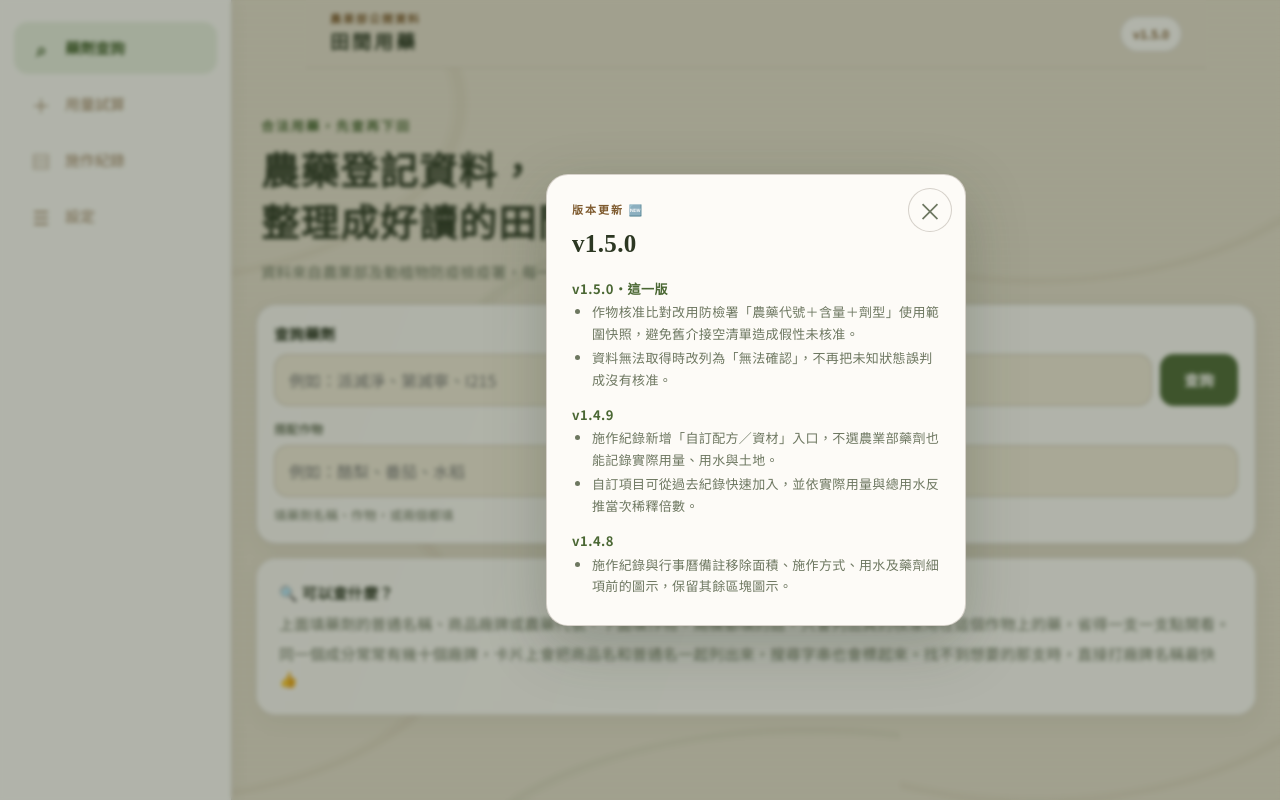
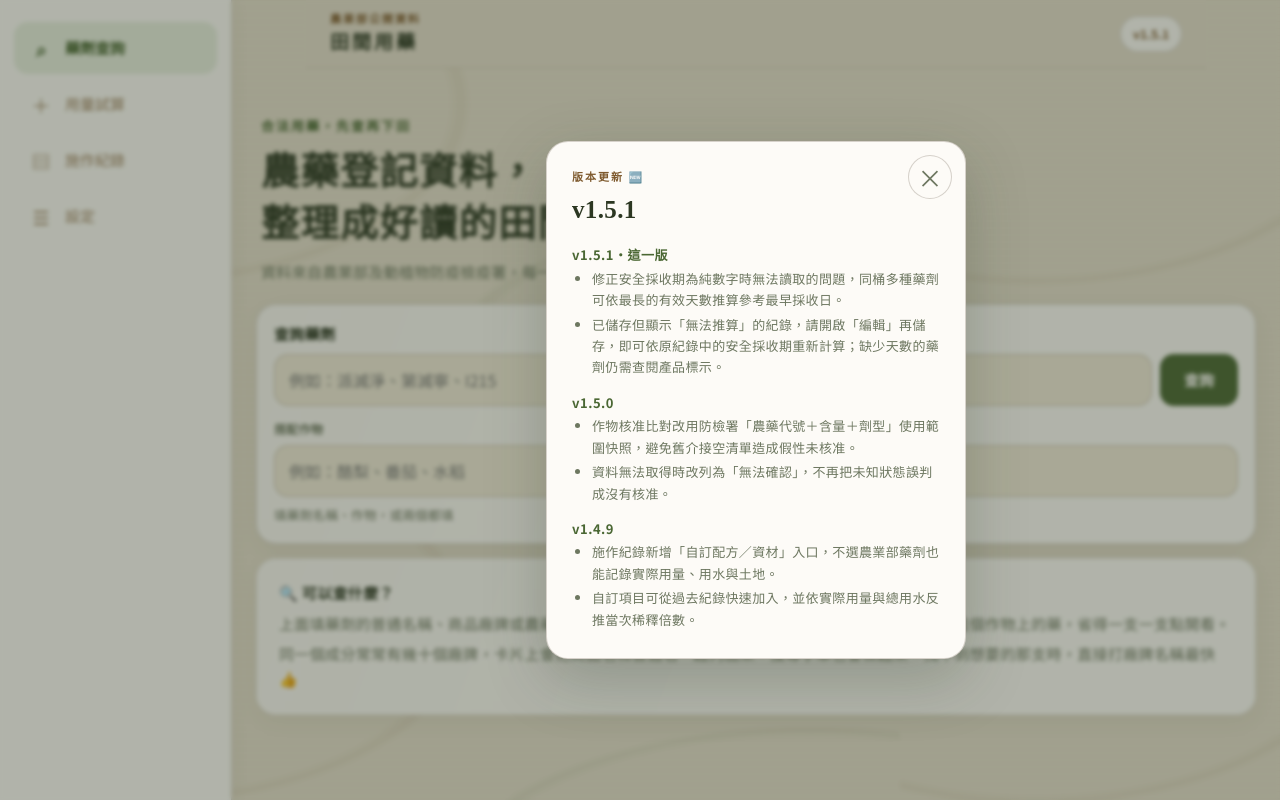
Before and after one commit to PROBROAVOCADO/pesticide-pwa, a website with bundled scripts: page index.html in a window 1280 px wide. Built offline with nearby package versions, Linux system fonts and the light colour scheme.

Commit message:
Add files via upload

```diff
--- a/app.js
+++ b/app.js
@@ -53,7 +53,7 @@ import {
 /* 常數                                                                */
 /* ------------------------------------------------------------------ */
 
-const VERSION = 'v1.5.0';
+const VERSION = 'v1.5.1';
 const LINE_URL = 'https://line.me/ti/p/7OorqI3Zzk';
 const APHIA_URL = 'https://pesticide.aphia.gov.tw/information/';
 
--- a/index.html
+++ b/index.html
@@ -27,7 +27,7 @@
       <span class="eyebrow">農業部公開資料</span>
       <h1>田間用藥</h1>
     </div>
-    <button class="version" data-action="modal" data-modal="release">v1.5.0</button>
+    <button class="version" data-action="modal" data-modal="release">v1.5.1</button>
   </header>
 
   <div class="screen" id="screen"></div>
--- a/records.js
+++ b/records.js
@@ -54,13 +54,14 @@ export function formatSlashDate(dateKey) {
 
 /**
  * 從官方欄位取出天數。
- * 常見寫法：「12 天」「採收前12天停止施藥」「7天」「-」「不需訂定」「依標示」。
+ * 常見寫法：「12」「12 天」「採收前12天停止施藥」「7天」「-」「不需訂定」「依標示」。
+ * 呼叫端傳入的必須是天數欄位；官方快照通常省略天／日單位。
  * 取不出數字就回 null —— 這種時候絕對不能自己編一個天數出來。
  */
 export function parseDays(raw) {
   const clean = String(raw ?? '').replace(/,/g, '').trim();
   if (!clean || clean === '-') return null;
-  const match = clean.match(/(\d+(?:\.\d+)?)\s*(?:天|日)/);
+  const match = clean.match(/^(\d+(?:\.\d+)?)$/) || clean.match(/(\d+(?:\.\d+)?)\s*(?:天|日)/);
   if (!match) return null;
   const days = Number(match[1]);
   return Number.isFinite(days) ? Math.ceil(days) : null;
--- a/sw.js
+++ b/sw.js
@@ -7,7 +7,7 @@
  *
  * 發版時記得把 CACHE 的版本號一起改，否則使用者會拿到舊檔案。
  */
-const CACHE = 'field-meds-pwa-v1.5.0-r1';
+const CACHE = 'field-meds-pwa-v1.5.1-r1';
 
 const CORE = [
   './',
--- a/views.js
+++ b/views.js
@@ -721,7 +721,13 @@ export function recordsViewHtml({ month, applications, selected, pending, filter
 function releaseLogHtml() {
   return `
     <div class="release-log">
-      <b>v1.5.0・這一版</b>
+      <b>v1.5.1・這一版</b>
+      <ul>
+        <li>修正安全採收期為純數字時無法讀取的問題，同桶多種藥劑可依最長的有效天數推算參考最早採收日。</li>
+        <li>已儲存但顯示「無法推算」的紀錄，請開啟「編輯」再儲存，即可依原紀錄中的安全採收期重新計算；缺少天數的藥劑仍需查閱產品標示。</li>
+      </ul>
+
+      <b>v1.5.0</b>
       <ul>
         <li>作物核准比對改用防檢署「農藥代號＋含量＋劑型」使用範圍快照，避免舊介接空清單造成假性未核准。</li>
         <li>資料無法取得時改列為「無法確認」，不再把未知狀態誤判成沒有核准。</li>
@@ -731,11 +737,6 @@ function releaseLogHtml() {
       <ul>
         <li>施作紀錄新增「自訂配方／資材」入口，不選農業部藥劑也能記錄實際用量、用水與土地。</li>
         <li>自訂項目可從過去紀錄快速加入，並依實際用量與總用水反推當次稀釋倍數。</li>
-      </ul>
-
-      <b>v1.4.8</b>
-      <ul>
-        <li>施作紀錄與行事曆備註移除面積、施作方式、用水及藥劑細項前的圖示，保留其餘區塊圖示。</li>
       </ul>
 
     </div>`;
```
Also changed, not shown: records.test.js (+17 -2 lines), views.test.js (+5 -5 lines).
